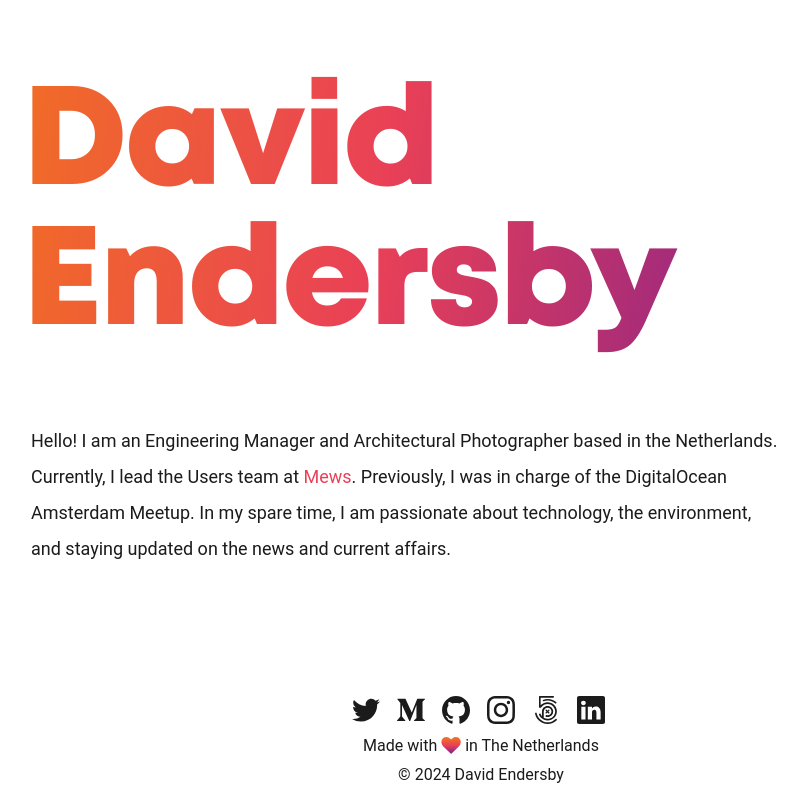
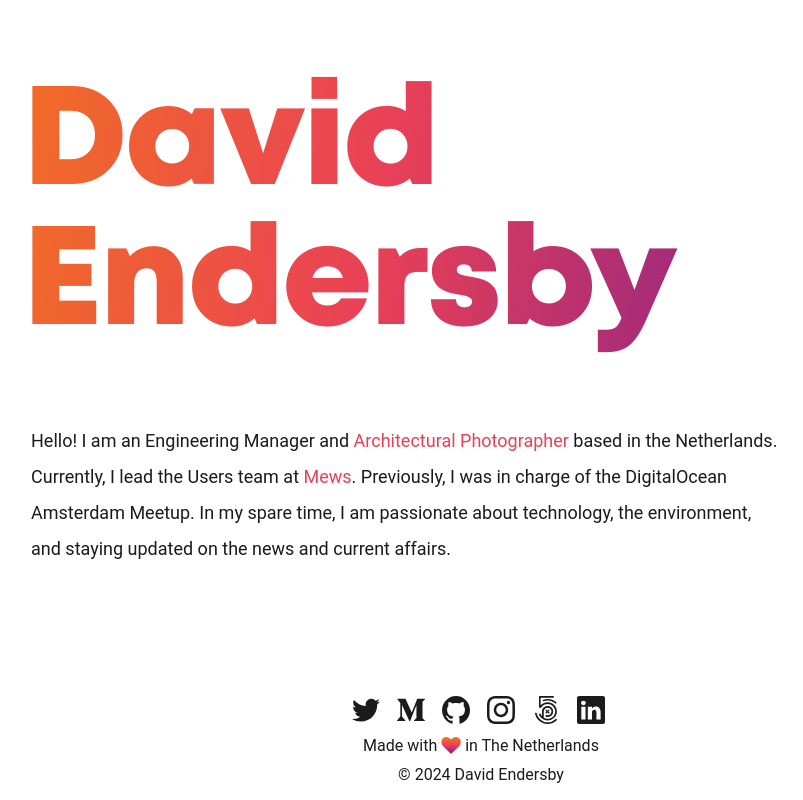
Before and after one commit to Davetherave2010/davidendersby2019, a React (Vite) app: page / in a window 1280 px wide. Shown: the whole page, without its empty margins (159-962 px from the left). Built offline with nearby package versions, Linux system fonts and the light colour scheme; a small style sheet from the web is missing.

Commit message:
Added instagram link

```diff
--- a/src/pages/Home.tsx
+++ b/src/pages/Home.tsx
@@ -10,7 +10,7 @@ export const Home = () => {
         <HomeBody>
           <HomeIntroduction>
             <p>
-              Hello! I am an Engineering Manager and Architectural Photographer based in the Netherlands. Currently, I lead the Users team at <a href="https://www.mews.com/en">Mews</a>. Previously, I was in charge of the DigitalOcean Amsterdam Meetup. In my spare time, I am passionate about technology, the environment, and staying updated on the news and current affairs.
+              Hello! I am an Engineering Manager and <a href="https://www.instagram.com/davetherave2010">Architectural Photographer</a> based in the Netherlands. Currently, I lead the Users team at <a href="https://www.mews.com/en">Mews</a>. Previously, I was in charge of the DigitalOcean Amsterdam Meetup. In my spare time, I am passionate about technology, the environment, and staying updated on the news and current affairs.
             </p>
           </HomeIntroduction>
         </HomeBody>
```
